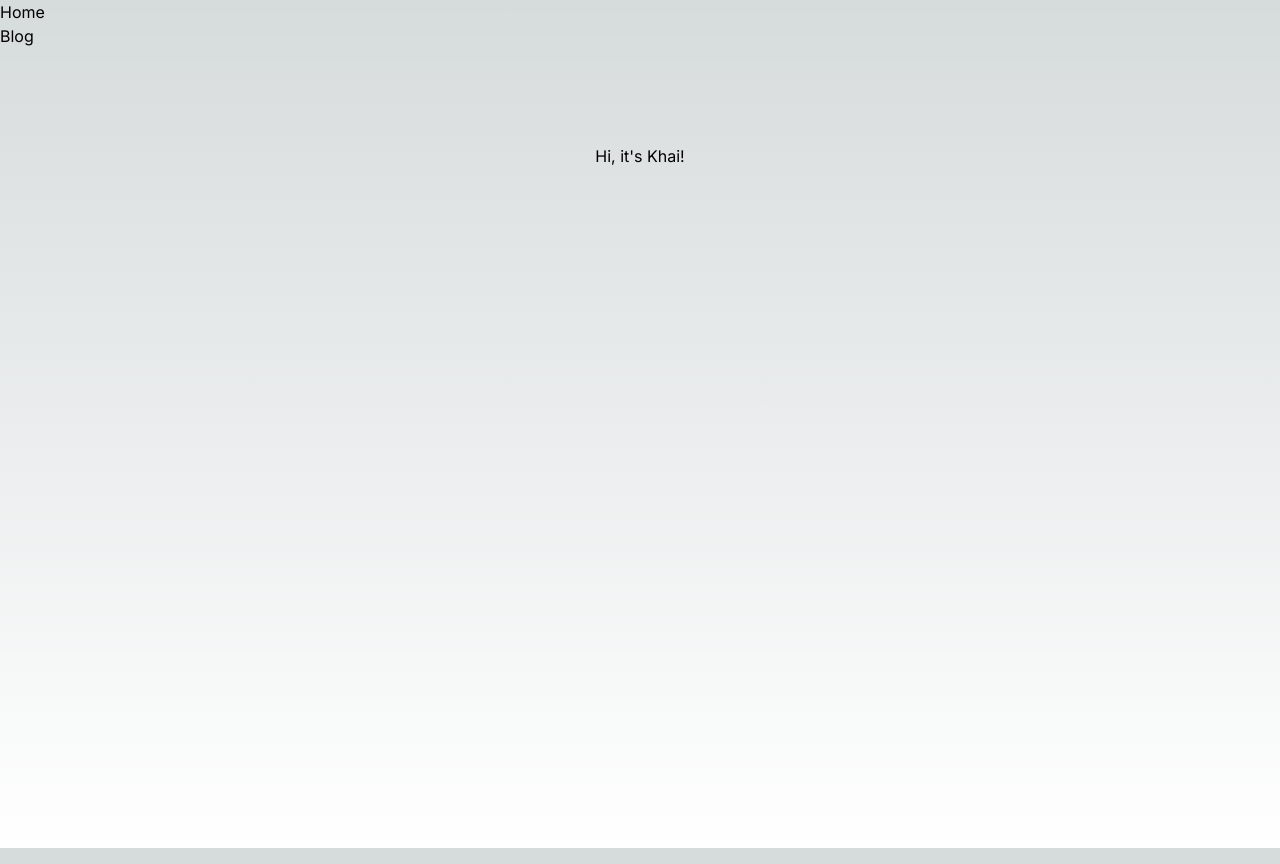
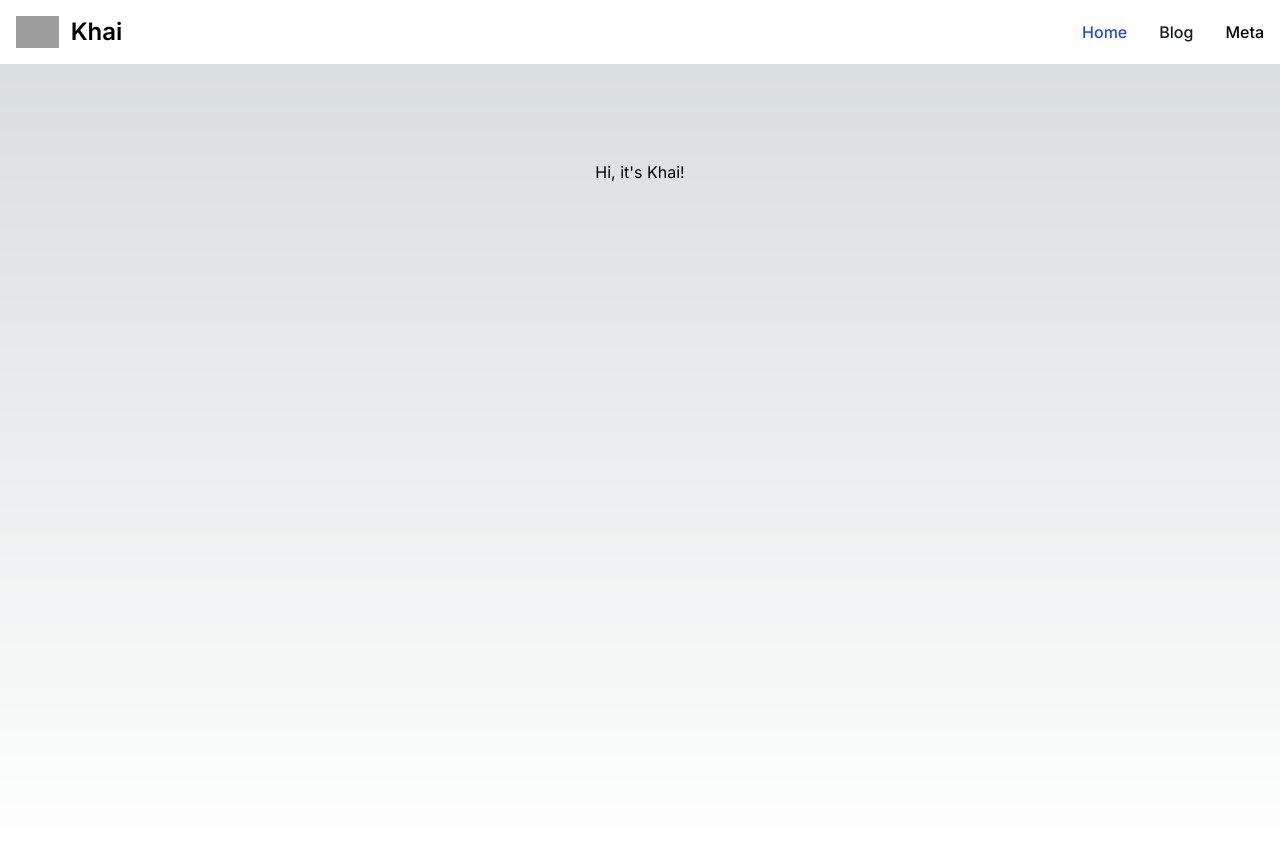
Before and after one commit to khaister/khaister.github.io, a Next.js app: page / in a window 1280 px wide. Built offline with nearby package versions, Linux system fonts and the light colour scheme; grey boxes are pictures that could not be loaded.

Commit message:
Use NavBar in main layout

```diff
--- a/src/app/layout.tsx
+++ b/src/app/layout.tsx
@@ -1,7 +1,8 @@
 import type { Metadata } from 'next'
-import Link from 'next/link';
 import { Inter } from 'next/font/google'
+
 import './globals.css'
+import { NavBar } from '@/components/NavBar/NavBar';
 
 const inter = Inter({ subsets: ['latin'] })
 
@@ -18,10 +19,7 @@ export default function RootLayout({
   return (
     <html lang="en">
       <body className={inter.className}>
-        <nav>
-          <div><Link href="/">Home</Link></div>
-          <div><Link href="/blog">Blog</Link></div>
-        </nav>
+        <NavBar />
         {children}
       </body>
     </html>
```
